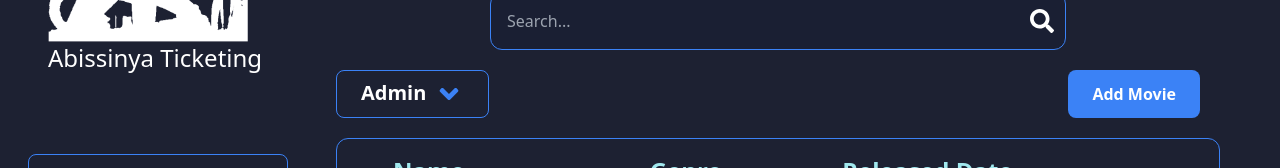
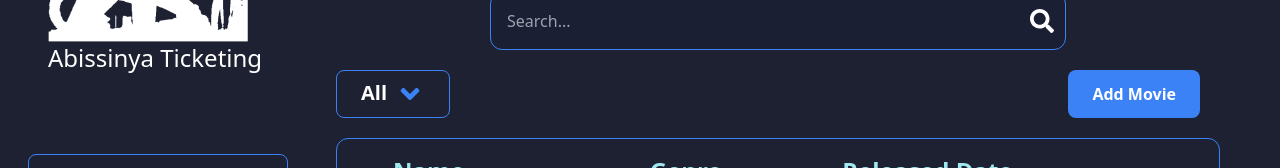
Before and after one commit to asmegithub/abissinya-dashboard, a Next.js app: page /movies in a window 1280 px wide. Shown: the part 168-336 px from the top of the page. Built offline with nearby package versions, Linux system fonts and the light colour scheme.

Commit message:
adding movie pages

```diff
--- /dev/null
+++ b/app/halls/page.tsx
@@ -0,0 +1,7 @@
+import React from "react";
+
+const HallsPage = () => {
+  return <div>Halls Page</div>;
+};
+
+export default HallsPage;
--- a/app/movies/page.tsx
+++ b/app/movies/page.tsx
@@ -22,7 +22,7 @@ const MoviesPage = () => {
       <div className="flex justify-between mr-5 my-5">
         <div className=" ">
           <button className="flex gap-2 text-xl font-bold border border-blue-500 rounded-lg px-6 py-2 ">
-            Admin
+            All
             <FaAngleDown className="text-blue-500 text-3xl" />
           </button>{" "}
         </div>
--- /dev/null
+++ b/app/snacks/page.tsx
@@ -0,0 +1,7 @@
+import React from "react";
+
+const SnackPage = () => {
+  return <div>Snack Page</div>;
+};
+
+export default SnackPage;
```
